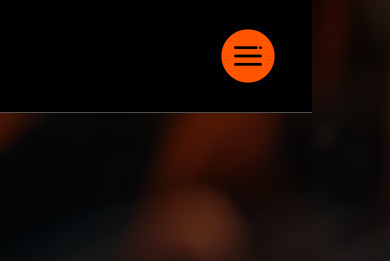
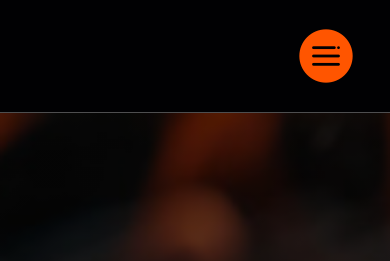
Before and after one commit to PedroFront3/SmashBurguer, a plain HTML site: page index.html in a window 390 px wide. Shown: the top 261 px of the page. Drawn offline with Linux system fonts and the light colour scheme.

Commit message:
Update style.css

```diff
--- a/css/style.css
+++ b/css/style.css
@@ -151,16 +151,10 @@ nav.navMobile a:hover {
 
 @media screen and (max-width: 580px) {
   header.header {
-    width: 80%;
+    width: 100%;
   }
 
-  .header section {
-  display: flex;
-  align-items: center;
-  justify-content:left;
-  padding-top: 1.5rem;
-  padding-bottom: 1.5rem;
-}
+
   .modal-mobile {
     display: none;
     width: 70%;
```
